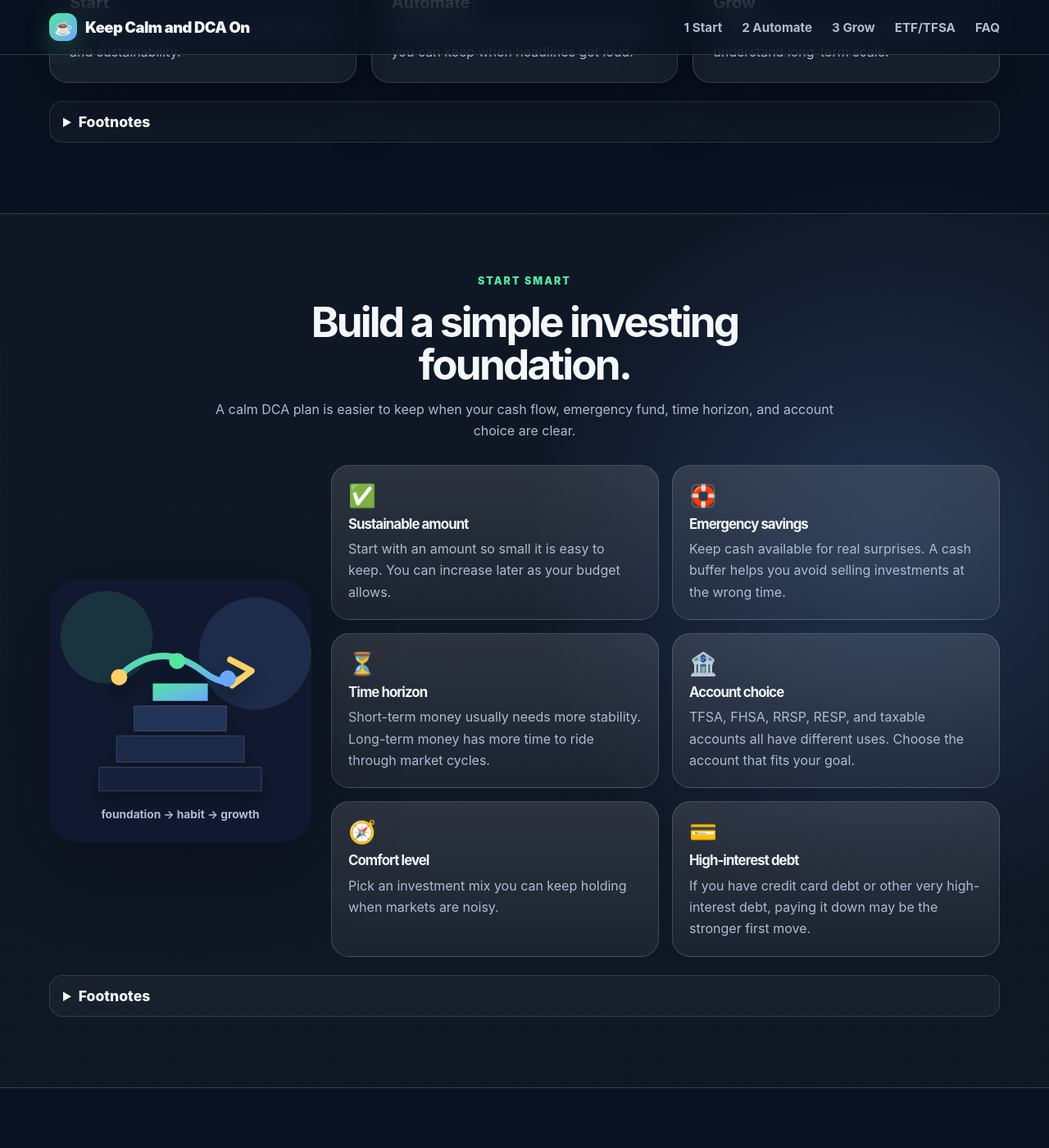
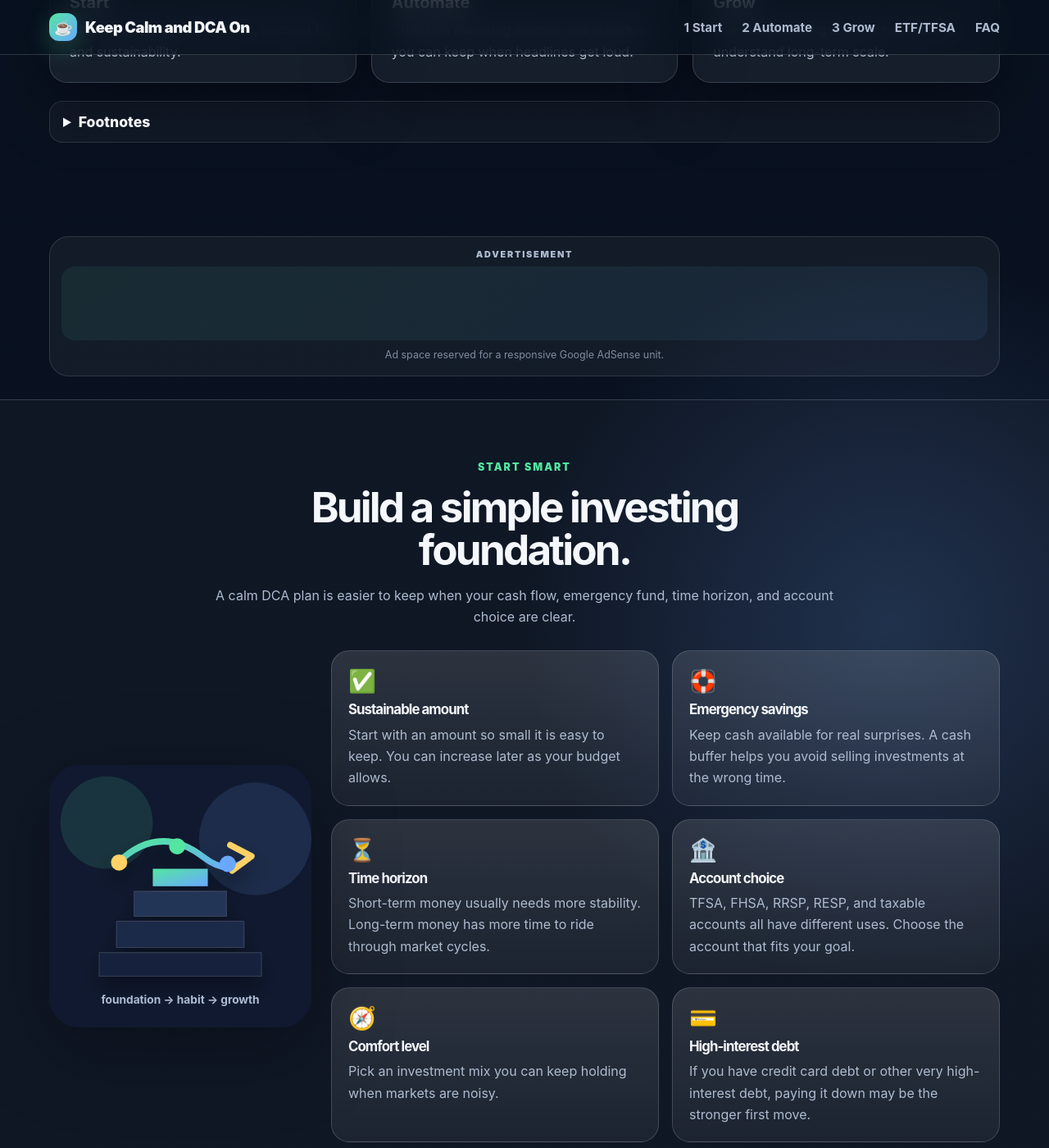
Before and after one commit to thestamp/dcathedip, a Jekyll site: the page built from index.html, in a window 1280 px wide and 1400 px high, scrolled down 1184 px. Shown: the whole window at 82% size. Built offline with Jekyll 4.4.1, drawn with Linux system fonts in a browser that asks for light colours; some of the changed text lies outside the part shown.

Commit message:
Add AdSense-ready section ad blocks

```diff
--- a/assets/css/styles.css
+++ b/assets/css/styles.css
@@ -573,6 +573,48 @@ summary { cursor: pointer; font-weight: 900; font-size: 1.1rem; }
 .pillar .icon { font-size: 1.8rem; margin-bottom: 10px; }
 .pillar h3 { margin-bottom: 8px; font-size: 1.1rem; }
 .pillar p { margin: 0; }
+
+.ad-block {
+  margin: 28px auto;
+  padding: 14px;
+  border: 1px solid rgba(255, 255, 255, 0.12);
+  border-radius: 24px;
+  background: rgba(255, 255, 255, 0.045);
+  box-shadow: none;
+}
+.ad-block--after-calculator, .ad-block--before-faq { margin-top: 34px; margin-bottom: 34px; }
+.ad-label {
+  display: block;
+  margin-bottom: 8px;
+  color: var(--muted);
+  font-size: 0.68rem;
+  font-weight: 900;
+  letter-spacing: 0.16em;
+  text-align: center;
+  text-transform: uppercase;
+}
+.adsbygoogle {
+  min-height: 90px;
+  border-radius: 16px;
+  background: linear-gradient(135deg, rgba(83, 230, 160, 0.08), rgba(106, 168, 255, 0.08));
+}
+.ad-fallback {
+  margin: 8px 0 0;
+  text-align: center;
+  font-size: 0.78rem;
+  color: rgba(174, 187, 208, 0.7);
+}
+.adsense-configured .ad-fallback { display: none; }
+@media (max-width: 680px) {
+  .ad-block {
+    margin-top: 22px;
+    margin-bottom: 22px;
+    padding: 10px;
+    border-radius: 18px;
+  }
+  .adsbygoogle { min-height: 100px; }
+}
+
 .footer { border-top: 1px solid var(--border); padding: 40px 0; background: rgba(0,0,0,0.2); }
 .footer-grid { display: grid; grid-template-columns: 1fr 1fr; gap: 32px; }
 
--- a/assets/js/app.js
+++ b/assets/js/app.js
@@ -569,6 +569,31 @@ function calculateTfsaRoom() {
   `;
 }
 
+function initAdsense() {
+  const ads = [...document.querySelectorAll("ins.adsbygoogle")];
+  if (!ads.length) return;
+  const client = ads[0].dataset.adClient || "";
+  const configured = /^ca-pub-\d{10,}$/.test(client);
+  document.documentElement.classList.toggle("adsense-configured", configured);
+  if (!configured) return;
+
+  const script = document.createElement("script");
+  script.async = true;
+  script.crossOrigin = "anonymous";
+  script.src = `https://pagead2.googlesyndication.com/pagead/js/adsbygoogle.js?client=${encodeURIComponent(client)}`;
+  document.head.appendChild(script);
+
+  script.addEventListener("load", () => {
+    ads.forEach(() => {
+      try {
+        (window.adsbygoogle = window.adsbygoogle || []).push({});
+      } catch (error) {
+        // Ad blockers or unapproved domains can block AdSense; keep the page usable.
+      }
+    });
+  });
+}
+
 function init() {
   document.querySelectorAll("#dcaForm input, #dcaForm select").forEach(el => el.addEventListener("input", updateChart));
   document.getElementById("addDip").addEventListener("click", addMarketMove);
@@ -593,6 +618,7 @@ function init() {
   calculateTfsaRoom();
   calculateCompounding();
   calculateCrossover();
+  initAdsense();
 }
 
 document.addEventListener("DOMContentLoaded", init);
--- a/index.html
+++ b/index.html
@@ -68,6 +68,17 @@ description: "Compare daily, weekly, biweekly, monthly, and quarterly dollar-cos
     </div>
     <details class="section-footnote"><summary>Footnotes</summary><p>Educational content only, not financial advice. This page is organized as a learning path so beginners can get ready, automate consistently, and then think about long-term growth without treating the site as a personal recommendation.</p></details>
   </section>
+
+  <aside class="ad-block ad-block--after-journey wrap" aria-label="Advertisement" data-ad-placement="after-journey">
+    <span class="ad-label">Advertisement</span>
+    <ins class="adsbygoogle"
+         style="display:block"
+         data-ad-client="ca-pub-REPLACE_WITH_ADSENSE_PUBLISHER_ID"
+         data-ad-slot="1111111111"
+         data-ad-format="auto"
+         data-full-width-responsive="true"></ins>
+    <p class="ad-fallback">Ad space reserved for a responsive Google AdSense unit.</p>
+  </aside>
 
   <section id="before-dca" class="section foundation-section">
     <div class="wrap">
@@ -153,6 +164,17 @@ description: "Compare daily, weekly, biweekly, monthly, and quarterly dollar-cos
     </article>
     <details class="section-footnote wide"><summary>Footnotes</summary><p>This is educational guidance, not personal advice. If your income, debt, emergency fund, goal, or risk tolerance has changed, review your plan before contributing more.</p></details>
   </section>
+
+  <aside class="ad-block ad-block--after-noise-playbook wrap" aria-label="Advertisement" data-ad-placement="after-noise-playbook">
+    <span class="ad-label">Advertisement</span>
+    <ins class="adsbygoogle"
+         style="display:block"
+         data-ad-client="ca-pub-REPLACE_WITH_ADSENSE_PUBLISHER_ID"
+         data-ad-slot="2222222222"
+         data-ad-format="auto"
+         data-full-width-responsive="true"></ins>
+    <p class="ad-fallback">Ad space reserved for a responsive Google AdSense unit.</p>
+  </aside>
 
   <section id="means" class="section means-section">
     <div class="wrap">
@@ -355,6 +377,16 @@ description: "Compare daily, weekly, biweekly, monthly, and quarterly dollar-cos
             </div>
     </div>
   </section>
+  <aside class="ad-block ad-block--after-calculator wrap" aria-label="Advertisement" data-ad-placement="after-calculator">
+    <span class="ad-label">Advertisement</span>
+    <ins class="adsbygoogle"
+         style="display:block"
+         data-ad-client="ca-pub-REPLACE_WITH_ADSENSE_PUBLISHER_ID"
+         data-ad-slot="3333333333"
+         data-ad-format="auto"
+         data-full-width-responsive="true"></ins>
+    <p class="ad-fallback">Ad space reserved for a responsive Google AdSense unit.</p>
+  </aside>
   <section id="wealthsimple-guide" class="section wealthsimple-guide-section">
     <div class="wrap">
       <div class="section-heading center">
@@ -651,6 +683,16 @@ description: "Compare daily, weekly, biweekly, monthly, and quarterly dollar-cos
       <details class="section-footnote wide"><summary>Footnotes</summary><p>A one-time investment can help, but long-term investing usually comes from repeatable contributions. If you phase in a lump sum, keep it fixed and planned rather than changing contributions based on market drops.</p></details>
     </div>
   </section>
+  <aside class="ad-block ad-block--before-faq wrap" aria-label="Advertisement" data-ad-placement="before-faq">
+    <span class="ad-label">Advertisement</span>
+    <ins class="adsbygoogle"
+         style="display:block"
+         data-ad-client="ca-pub-REPLACE_WITH_ADSENSE_PUBLISHER_ID"
+         data-ad-slot="4444444444"
+         data-ad-format="auto"
+         data-full-width-responsive="true"></ins>
+    <p class="ad-fallback">Ad space reserved for a responsive Google AdSense unit.</p>
+  </aside>
 
 
   <section id="faq" class="wrap section faq">
```
Also changed, not shown: content.md (+19 -4 lines), requirements.md (+25 -7 lines), tests/smoke.js (+19 -1 lines), README.md.
